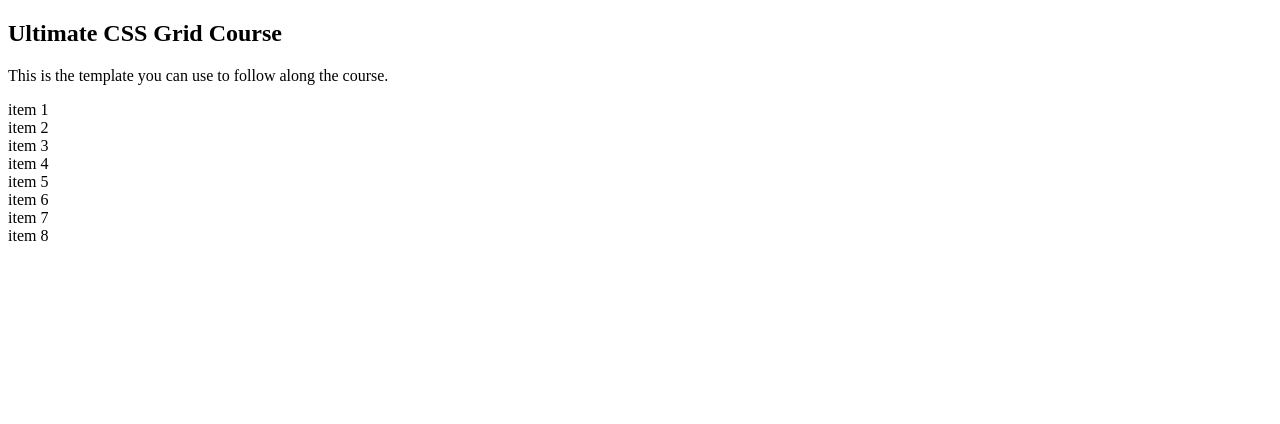
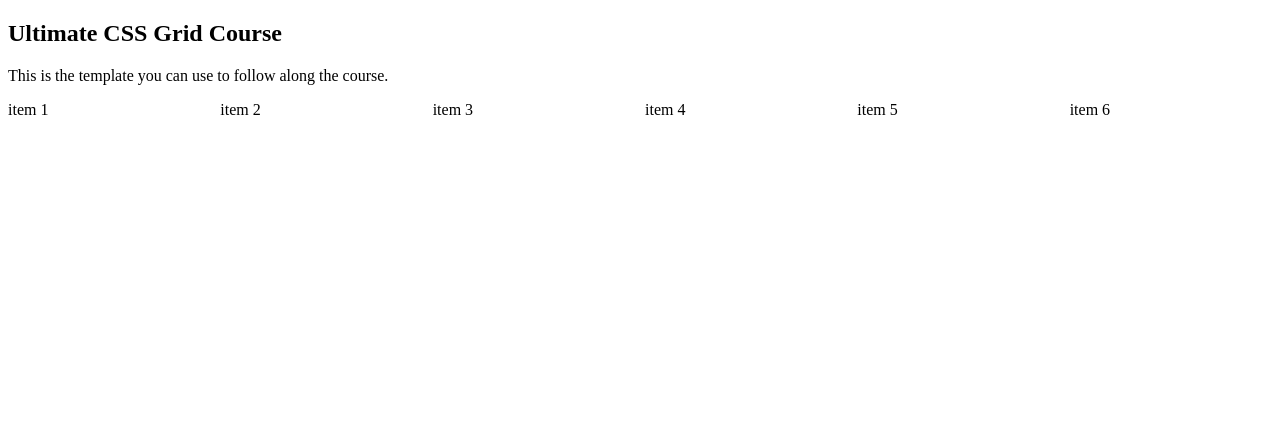
Before and after one commit to jeffrey-maclarty/edu-css-grid-peter_sommerhoff, a plain HTML site: page grid-base/index.html in a window 1280 px wide. Drawn offline with Linux system fonts and the light colour scheme.

Commit message:
Completed section 4

```diff
--- a/grid-base/css/main.css
+++ b/grid-base/css/main.css
@@ -1,38 +1,77 @@
 /* Put your code here */
 
-/* .grid { */
-/* display: grid; */
+.grid {
+    display: grid;
+    grid-gap: 10px;
+    grid-template: 100px 100px 100px
+        / repeat(auto-fit, minmax(100px, 1fr));
 
-/* grid-template-rows: 100px 200px;
-    grid-template-columns: 200px auto 150px; */
+    /*display: grid;*/
+    /*grid-gap: 10px;*/
+    /*grid-template: 100px 100px 100px*/
+    /*    / repeat(auto-fill, minmax(100px, 1fr));*/
 
-/* grid-template: 100px 100px / 200px auto 150px; */
+    /*display: grid;*/
+    /*grid-gap: 10px;*/
+    /*grid-template: minmax(100px, 200px) 100px 100px*/
+    /*    / repeat(6, minmax(100px, 1fr));*/
 
-/* grid-template: 100px 200px / 200px auto 150px; */
+    /*display: grid;*/
+    /*grid-gap: 10px;*/
+    /*grid-template: 100px 100px 100px*/
+    /*    / repeat(6, 1fr);*/
 
-/* grid-row-gap: 10px;
-    grid-column-gap: 10px; */
+    /*display: grid;*/
 
-/* grid-gap: 10px 30px; */
+    /*grid-template: 100px 100px 100px*/
+    /*    / 200px 200px 200px;*/
 
-/* grid-gap: 10px; */
-/* } */
+    /*grid-template-areas:*/
+    /*        "E E A"*/
+    /*        "B C A"*/
+    /*        "B D F";*/
 
-/* .grid div:nth-child(1) {
-    grid-row: auto / span 2;
-}
-.grid div:nth-child(2) {
-    grid-row-start: 2;
-    grid-row-end: 4;
+    /*grid-template-rows: 100px 200px;*/
+    /*grid-template-columns: 200px auto 150px;*/
 
-    grid-column-start: 1;
-    grid-column-end: 2;
+    /*grid-template: 100px 100px / 200px auto 150px;*/
+
+    /*grid-template: 100px 200px / 200px auto 150px;*/
+
+    /*grid-row-gap: 10px;*/
+    /*grid-column-gap: 10px;*/
+
+    /*grid-gap: 10px 30px;*/
+
+    /*grid-gap: 10px;*/
 }
 
-.grid div:nth-child(5) {
-    grid-row: 1 / 2;
-    grid-column: 1 / 3;
-} */
+/* @formatter:off */
+/*.grid div:nth-child(01) {grid-area: A;}*/
+/*.grid div:nth-child(02) {grid-area: B;}*/
+/*.grid div:nth-child(03) {grid-area: C;}*/
+/*.grid div:nth-child(04) {grid-area: D;}*/
+/*.grid div:nth-child(05) {grid-area: E;}*/
+/*.grid div:nth-child(06) {grid-area: F;}*/
+/* @formatter:on */
+
+/*.grid div:nth-child(1) {*/
+/*    grid-row: auto / span 2;*/
+/*}*/
+
+/*.grid div:nth-child(2) {*/
+/*    grid-area: 2 / 1 / 4 / 2;*/
+
+/*grid-row-start: 2;*/
+/*grid-row-end: 4;*/
+/*grid-column-start: 1;*/
+/*grid-column-end: 2;*/
+/*}*/
+
+/*.grid div:nth-child(5) {*/
+/*    grid-row: 1 / 2;*/
+/*    grid-column: 1 / 3;*/
+/*}*/
 
 /* .grid div:nth-child(1) { */
 /* order: 0; default */
--- a/grid-base/index.html
+++ b/grid-base/index.html
@@ -1,8 +1,8 @@
 <!DOCTYPE html>
 <html>
 <head>
-        <link rel="stylesheet" href="css/base.css" />
-        <link rel="stylesheet" href="css/main.css" />
+    <link rel="stylesheet" href="css/base.css"/>
+    <link rel="stylesheet" href="css/main.css"/>
 
     <link
             href="https://fonts.googleapis.com/css?family=Ubuntu:300"
@@ -16,31 +16,34 @@
 <h2>Ultimate CSS Grid Course</h2>
 <p>This is the template you can use to follow along the course.</p>
 
-        <!-- <div class="grid">
+<div class="grid">
     <div>item 1</div>
     <div>item 2</div>
     <div>item 3</div>
     <div>item 4</div>
     <div>item 5</div>
     <div>item 6</div>
-        </div> -->
-        <!--
-        <div class="grid2">
-            <div>item 1</div>
-            <div>item 2</div>
-            <div>item 3</div>
-            <div>item 4</div>
-        </div> -->
+</div>
 
-        <div class="grid3">
-            <div>item 1</div>
-            <div>item 2</div>
-            <div>item 3</div>
-            <div>item 4</div>
-            <div>item 5</div>
-            <div>item 6</div>
-            <div>item 7</div>
-            <div>item 8</div>
-        </div>
+
+<!--<div class="grid2">-->
+<!--    <div>item 1</div>-->
+<!--    <div>item 2</div>-->
+<!--    <div>item 3</div>-->
+<!--    <div>item 4</div>-->
+<!--</div>-->
+
+
+<!--<div class="grid3">-->
+<!--    <div>item 1</div>-->
+<!--    <div>item 2</div>-->
+<!--    <div>item 3</div>-->
+<!--    <div>item 4</div>-->
+<!--    <div>item 5</div>-->
+<!--    <div>item 6</div>-->
+<!--    <div>item 7</div>-->
+<!--    <div>item 8</div>-->
+<!--</div>-->
+
 </body>
 </html>
```
Lines whose indentation alone changed are shown as unchanged.
